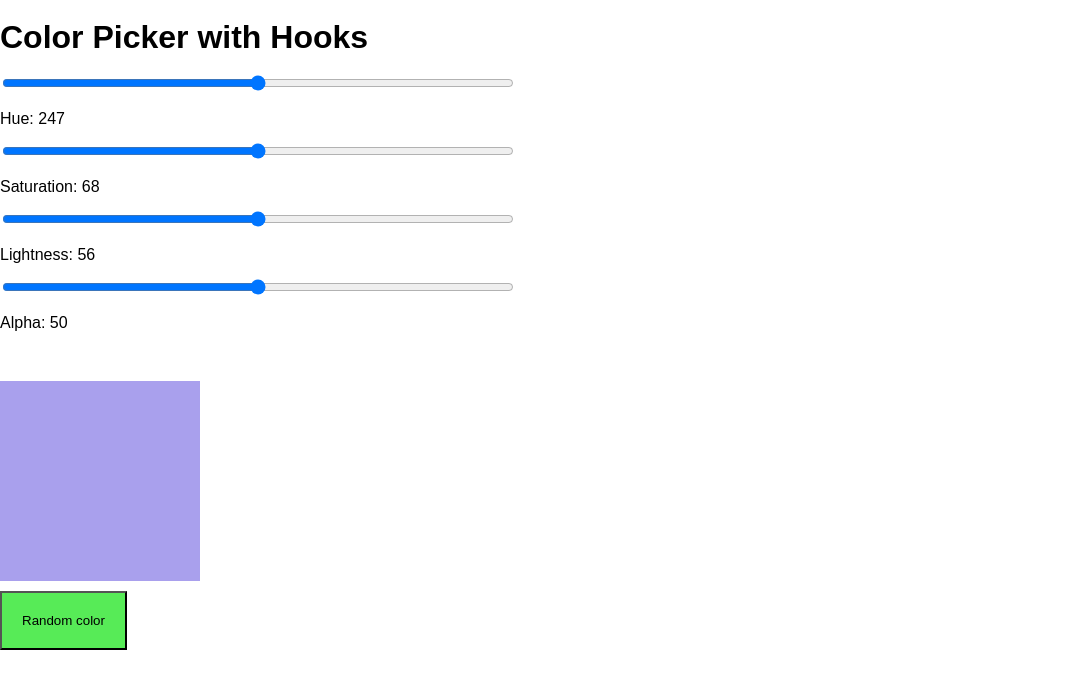
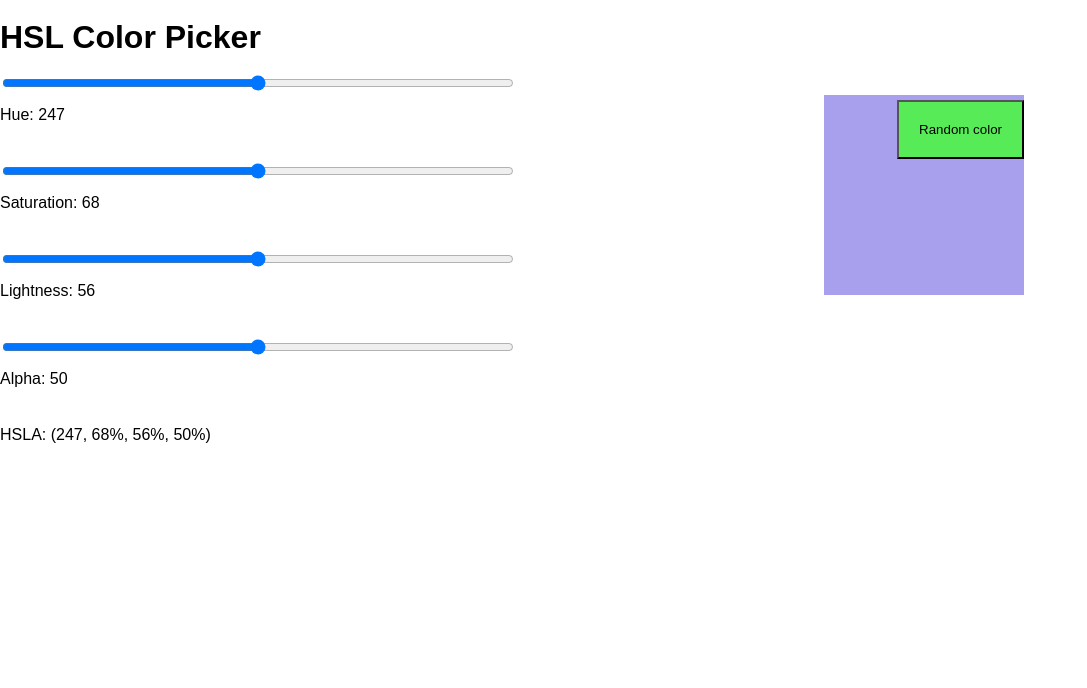
Before and after one commit to adamjjones/colorpick, a React (Create React App) app: page / in a window 1280 px wide. Shown: the top 688 px of the page, without its empty margins (0-1087 px from the left). Built offline with nearby package versions, Linux system fonts and the light colour scheme.

Commit message:
Changed visual layout

```diff
--- a/src/components/Colorpicker.js
+++ b/src/components/Colorpicker.js
@@ -1,8 +1,5 @@
 import React, { useState, useEffect } from 'react'
 
-// function randomColor() {
-//   let random = Math.ceil(Math.random() * 255)
-// }
 const Colorpicker = () => {
   const [Hue, setHue] = useState(0)
   const [Saturation, setSaturation] = useState(0)
@@ -20,7 +17,18 @@ const Colorpicker = () => {
 
   return (
     <div id="container">
-      <h1>Color Picker with Hooks</h1>
+      <h1> HSL Color Picker</h1>
+      <div className="right">
+
+        <div
+          className="displayColor"
+          value="50"
+          style={{
+            backgroundColor: `Hsl(${Hue}, ${Saturation}%, ${Lightness}%, ${Alpha}%)`
+          }}>
+          <button onClick={setRandomColor}>Random color</button>
+        </div>
+      </div>
       <div className="slider">
         <input
           max="360"
@@ -29,7 +37,7 @@ const Colorpicker = () => {
             setHue(hue.target.value)
           }}
         />
-        <p>{'Hue: ' + `${Hue}`}</p>
+        <p className="description">{'Hue: ' + `${Hue}`}</p>
 
         <input
           type="range"
@@ -37,7 +45,7 @@ const Colorpicker = () => {
             setSaturation(saturation.target.value)
           }}
         />
-        <p>{'Saturation: ' + `${Saturation}`}</p>
+        <p className="description">{'Saturation: ' + `${Saturation}`}</p>
 
         <input
           type="range"
@@ -45,7 +53,7 @@ const Colorpicker = () => {
             setLightness(lightness.target.value)
           }}
         />
-        <p>{'Lightness: ' + `${Lightness}`}</p>
+        <p className="description">{'Lightness: ' + `${Lightness}`}</p>
 
         <input
           type="range"
@@ -53,17 +61,10 @@ const Colorpicker = () => {
             setAlpha(alpha.target.value)
           }}
         />
-        <p>{'Alpha: ' + `${Alpha}`}</p>
+        <p className="description">{'Alpha: ' + `${Alpha}`}</p>
 
-        <div
-          className="displayColor"
-          value="50"
-          style={{
-            backgroundColor: `Hsl(${Hue}, ${Saturation}%, ${Lightness}%, ${Alpha}%)`
-          }}
-        ></div>
+        <p>HSLA: ({Hue}, {Saturation}%, {Lightness}%, {Alpha}%)</p>
       </div>
-      <button onClick={setRandomColor}>Random color</button>
     </div>
   )
 }
--- a/src/index.css
+++ b/src/index.css
@@ -9,24 +9,49 @@ html {
 body {
   margin: 0;
   min-height: 100%;
+  width: 80%;
 }
 
 .slider input {
   display: flex;
   flex-direction: column;
-  width: 40%;
-  margin-bottom: 20px;
+  width: 50%;
+  /* margin-bottom: 20px; */
+}
+
+.description {
+  margin-bottom: 40px;
+}
+
+.rigth {
+  display: flex;
+  flex-direction: row;
 }
 
 .displayColor {
-  background-color: blue;
+  /* display: flex;
+  flex-direction: column; */
   width: 200px;
   height: 200px;
-  margin-top: 50px;
+  margin-top: 20px;
+  float: right;
 }
 
 button {
-  margin-top: 10px;
+  /* position: relative; */
+  float: right;
+  margin-top: 5px;
   padding: 20px;
   background-color: rgb(87, 235, 87);
 }
+
+@media (min-width: 300px and max-width: 500px){
+  .displayColor {
+    width: 5rem;
+    height: 5rem;
+  }
+
+  .button {
+    padding: 5px;
+  }
+}
```
